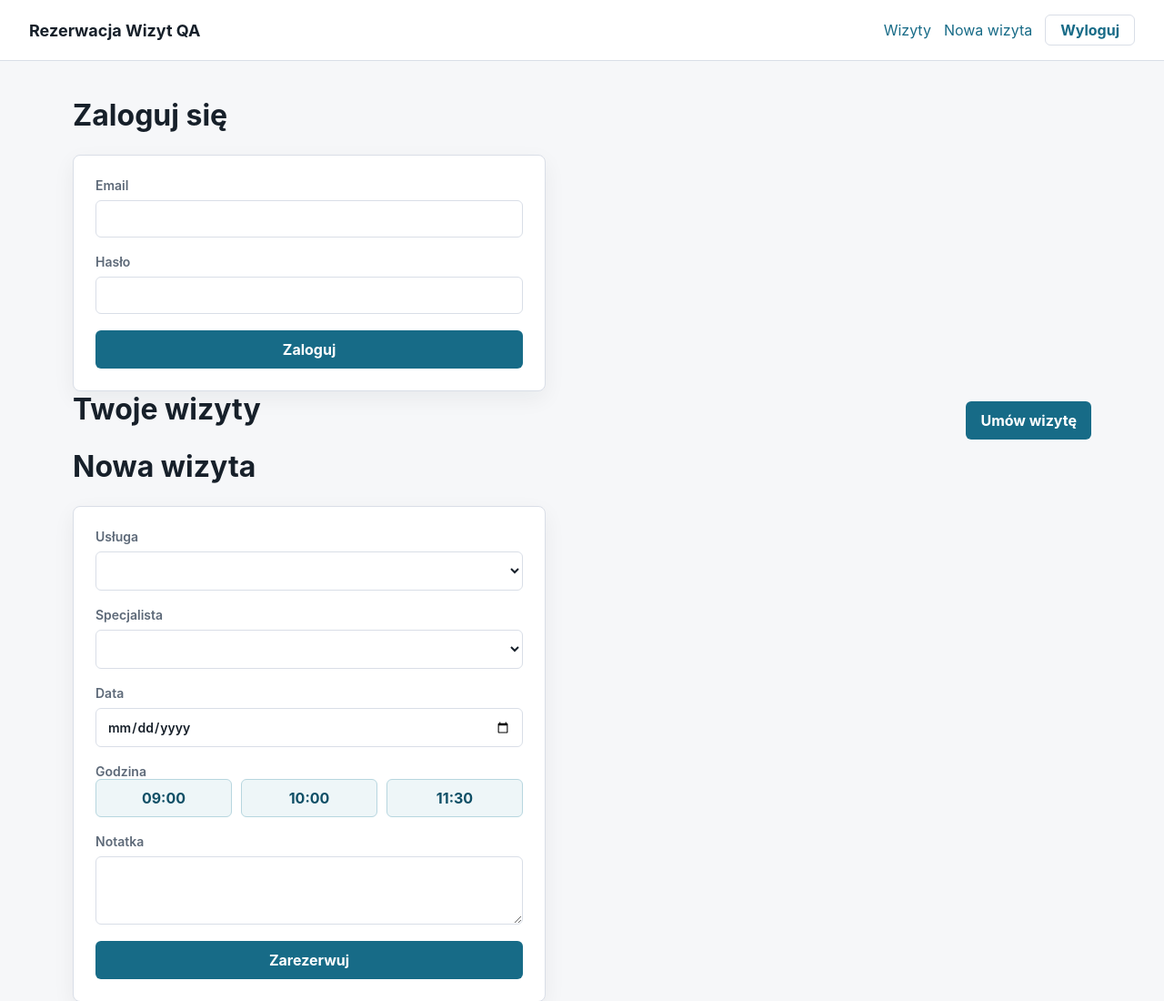
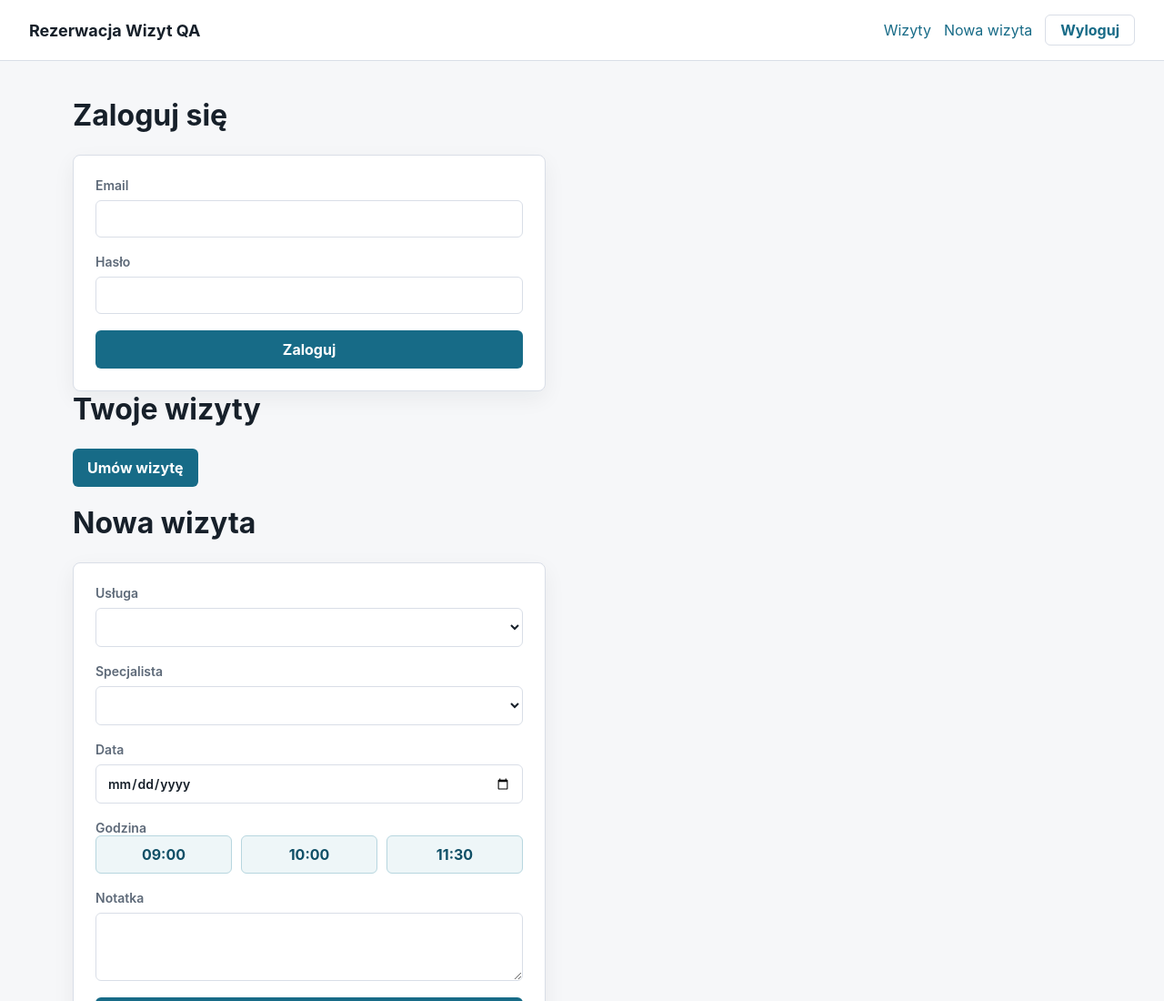
Before and after one commit to marc7nek/appointment-booking-system, a website: page demo-app/public/index.html in a window 1280 px wide. Shown: the top 1100 px of the page at 91% size. Drawn offline with Linux system fonts and the light colour scheme.

Commit message:
CSS refactor - padding

```diff
--- a/demo-app/public/styles.css
+++ b/demo-app/public/styles.css
@@ -66,10 +66,8 @@ main {
 }
 
 .page-heading {
-  display: flex;
-  align-items: center;
-  justify-content: space-between;
-  gap: 24px;
+  display: block;
+  padding-bottom: 20px;
 }
 
 h1 {
```
